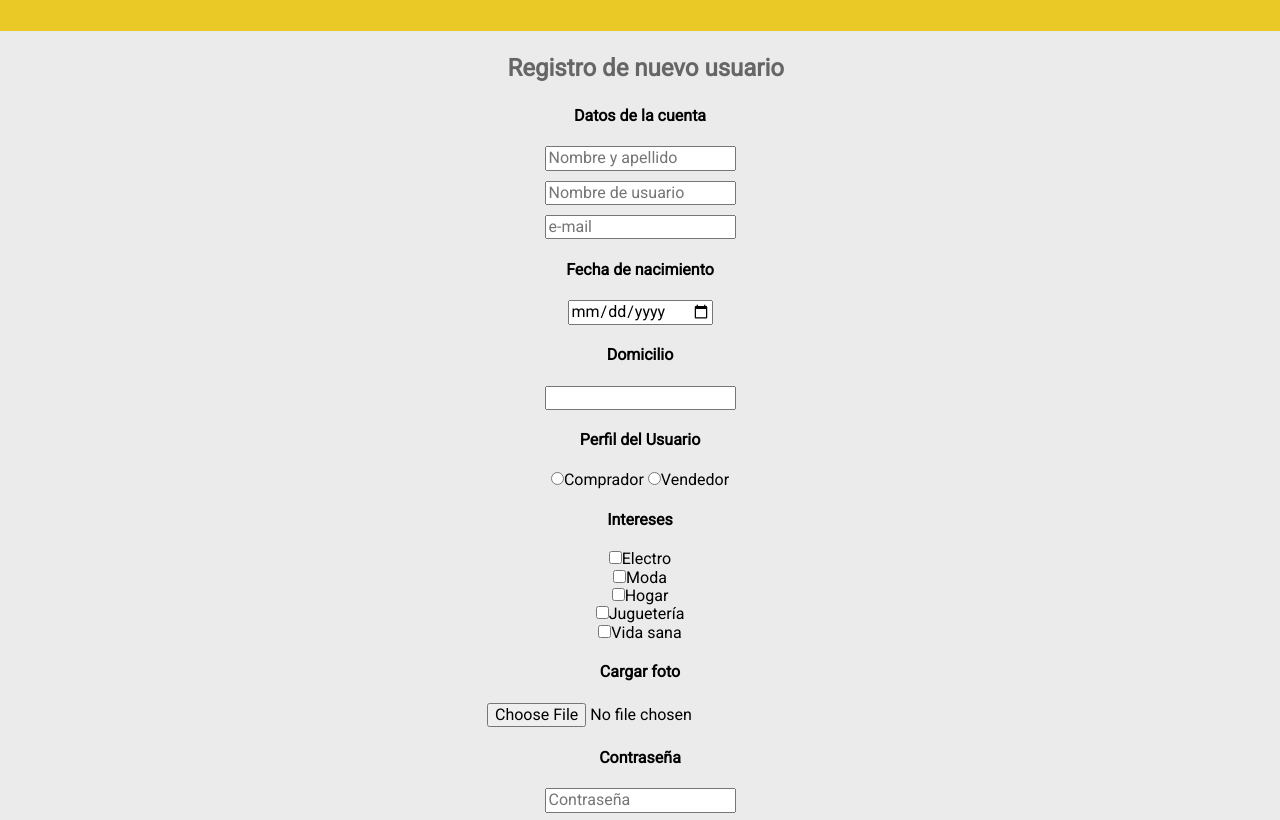
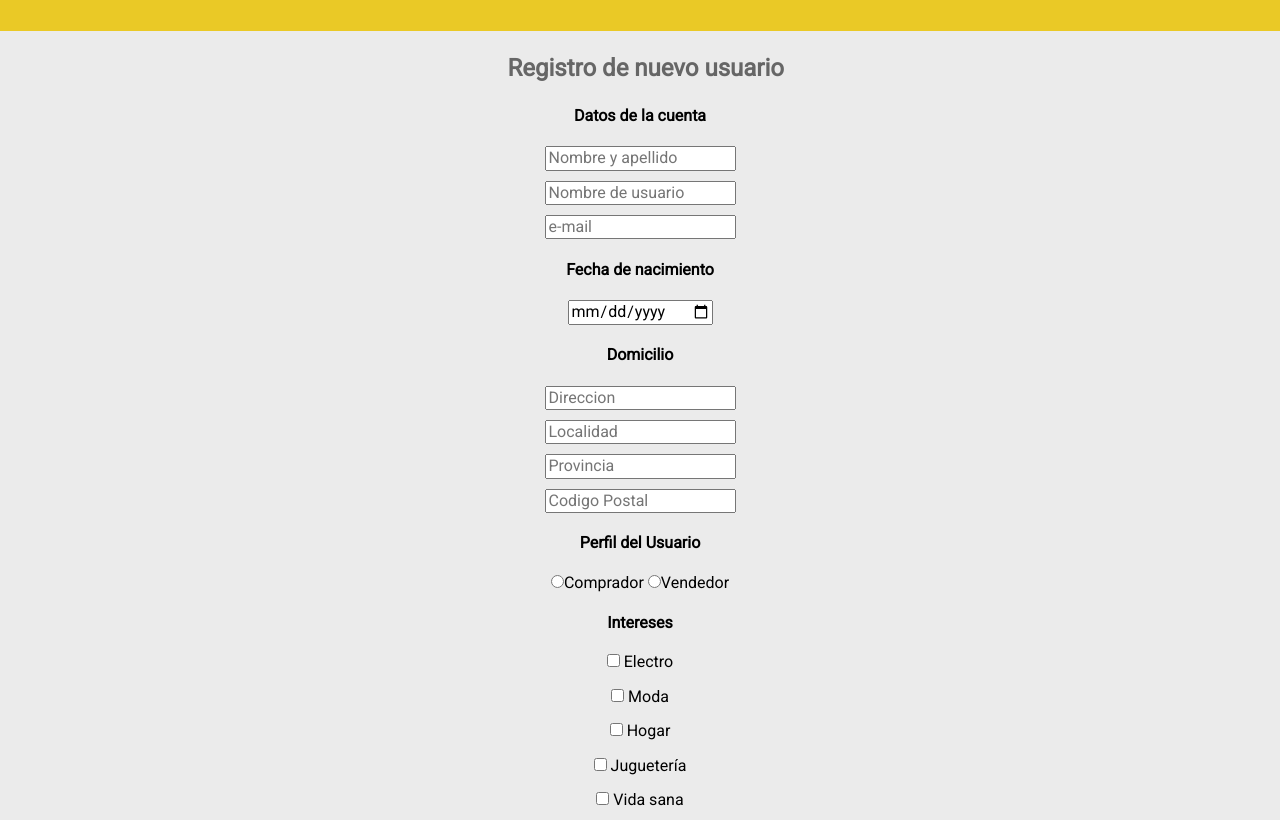
Before and after one commit to SperoniLucas/MercadoLiebre, a website: page views/register.html in a window 1280 px wide. Shown: the part 122-942 px from the top of the page. Drawn offline with Linux system fonts and the light colour scheme; files that its build step writes are made by us from their sources; files whose address does not match are found by name.

Commit message:
se modifican mas lineas de codigo

```diff
--- a/views/register.html
+++ b/views/register.html
@@ -105,7 +105,25 @@
 
         <div class="div-input">
             <label for="domicilio">
-             <input type="text"  required name="domicilio" id="domicilio">
+             <input type="text" placeholder="Direccion" required name="domicilio" id="domicilio">
+            </label>
+        </div>
+
+        <div class="div-input">
+            <label for="domicilio">
+             <input type="text" placeholder="Localidad" required name="domicilio" id="domicilio">
+            </label>
+        </div>
+
+        <div class="div-input">
+            <label for="domicilio">
+             <input type="text" placeholder="Provincia" required name="domicilio" id="domicilio">
+            </label>
+        </div>
+
+        <div class="div-input">
+            <label for="domicilio">
+             <input type="text" placeholder="Codigo Postal" required name="domicilio" id="domicilio">
             </label>
         </div>
 
@@ -123,11 +141,11 @@
 
         <div class="div-input">
             <label for="intereses">
-             <input type="checkbox"  value="electro" name="interes" id="electro">Electro<br>
-             <input type="checkbox"  value="moda" name="interes" id="moda">Moda<br>
-             <input type="checkbox"  value="hogar" name="interes" id="intereses">Hogar<br>
-             <input type="checkbox"  value="jugueteria" name="interes" id="intereses">Juguetería<br>
-             <input type="checkbox"  value="vidasana" name="interes" id="intereses">Vida sana<br>
+             <p><input type="checkbox"  value="electro" name="interes" id="electro"> Electro<br></p>
+             <p><input type="checkbox"  value="moda" name="interes" id="moda"> Moda<br></p>
+             <p><input type="checkbox"  value="hogar" name="interes" id="intereses"> Hogar<br></p>
+             <p><input type="checkbox"  value="jugueteria" name="interes" id="intereses"> Juguetería<br></p>
+             <p><input type="checkbox"  value="vidasana" name="interes" id="intereses"> Vida sana<br></p>
             </label>
         </div>
 
```
